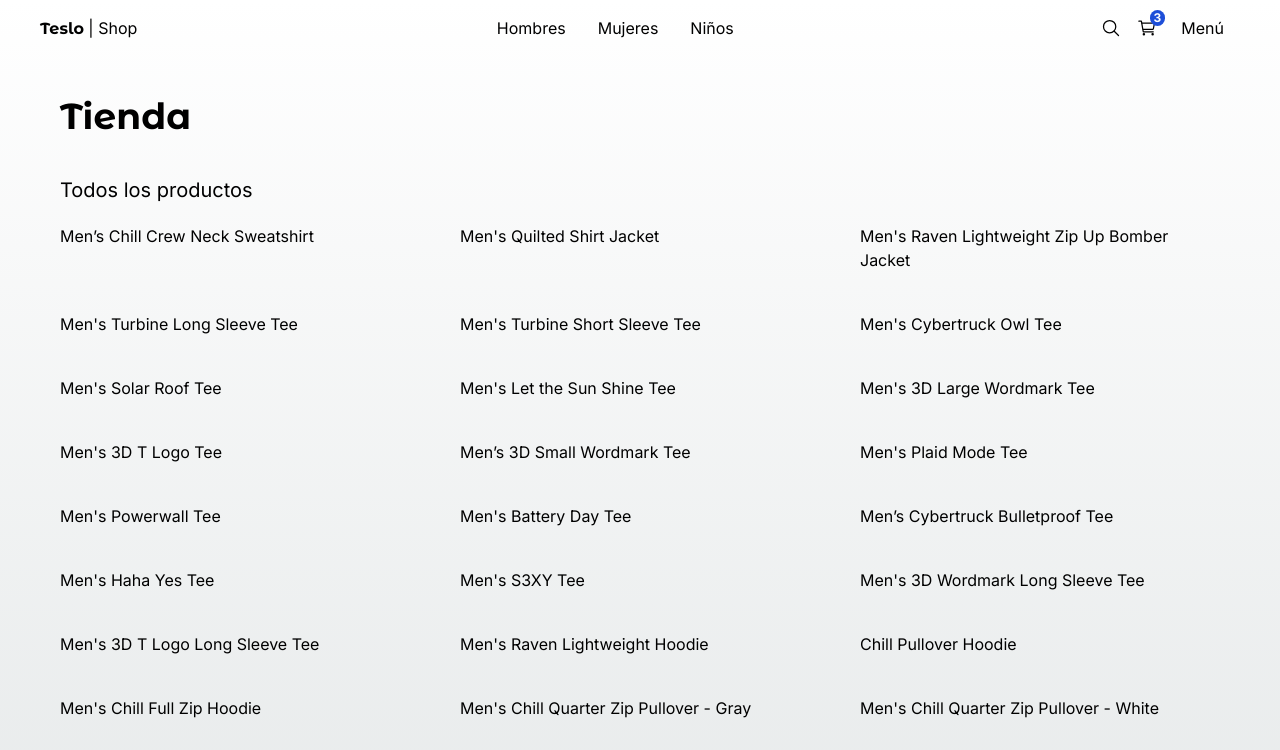
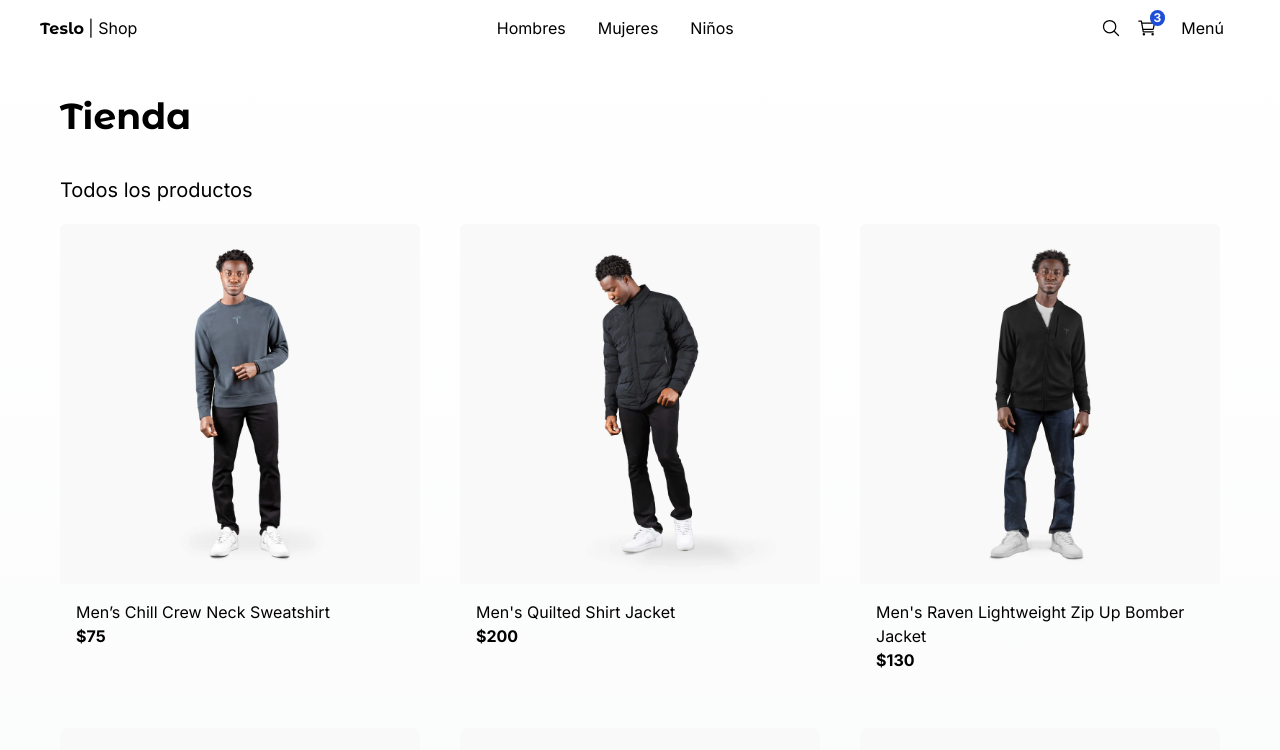
Before and after one commit to CopyDawg/teslo_shop, a Next.js app: page / in a window 1280 px wide. Shown: the top 750 px of the page. Built offline with nearby package versions, Linux system fonts and the light colour scheme.

Commit message:
Added product item

```diff
--- a/src/components/index.ts
+++ b/src/components/index.ts
@@ -1,4 +1,5 @@
 export * from './products/product-grid/ProductGrid'
+export * from './products/product-grid/ProductGridItem'
 export * from './ui/not-found/PageNotFound'
 export * from './ui/title/Title'
 export * from './ui/top-menu/TopMenu'
--- a/src/components/products/product-grid/ProductGrid.tsx
+++ b/src/components/products/product-grid/ProductGrid.tsx
@@ -1,4 +1,5 @@
 import { Product } from "@/interfaces"
+import { ProductGridItem } from "./ProductGridItem";
 
 interface Props {
     products: Product[];
@@ -9,7 +10,7 @@
         <div className="grid grid-cols-2 sm:grid-cols-3 gap-10 mb-10 ">
             {
                 products.map( product => (
-                    <span key={product.slug}>{product.title}</span>
+                    <ProductGridItem key={product.slug} product={product} />
                 ))
             }
         </div>
--- /dev/null
+++ b/src/components/products/product-grid/ProductGridItem.tsx
@@ -0,0 +1,29 @@
+import { Product } from "@/interfaces";
+import Image from "next/image";
+import Link from "next/link";
+
+interface Props {
+    product: Product;
+}
+
+export const ProductGridItem = ({product} : Props) => {
+    return (
+        <div className="rounded-md overflow-hidden fade-in">
+            <Link href={`/product/${product.slug}`}>
+                <Image
+                    src={`/products/${product.images[0]}`}
+                    alt={product.title}
+                    className="w-full object-cover"
+                    width={500}
+                    height={500}
+                />
+            </Link>
+            <div className="p-4 flex flex-col">
+                <Link className="hover:text-blue-600" href={`/product/${product.slug}`}>
+                    {product.title}
+                </Link>
+                <span className="font-bold">${product.price}</span>
+            </div>
+        </div>
+    )
+}
```
